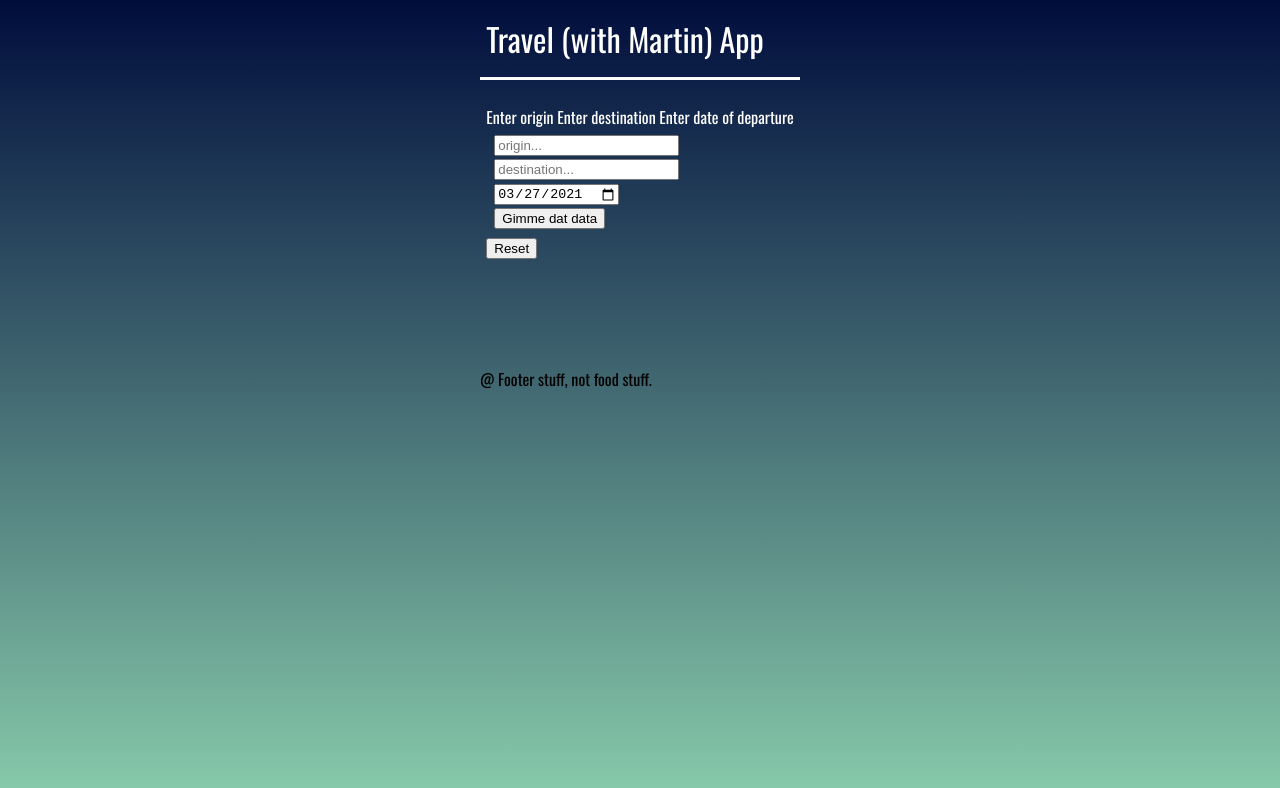
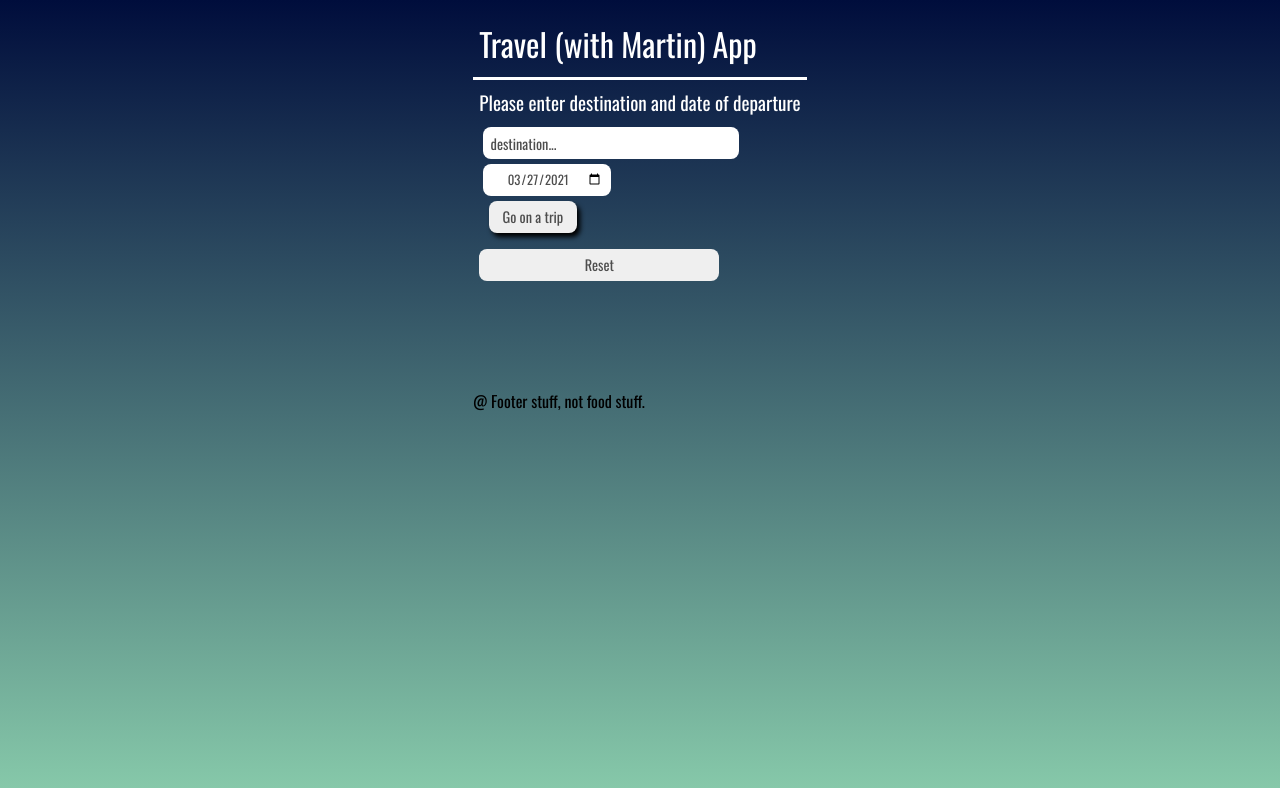
Before and after one commit to MartinSchuhmacher/udacity-final-travel-app, a website built with webpack: page src/client/views/index.html in a window 1280 px wide. Both pictures are taken after a click on the button "Reset". Built offline with nearby package versions, Linux system fonts and the light colour scheme; a web font is replaced by a local one.

Commit message:
style + refactor: Add style and refactor form area

```diff
--- a/src/client/js/app.js
+++ b/src/client/js/app.js
@@ -11,11 +11,10 @@ function handleSubmit(event) {
     };
     console.log('clicked!');
     //check input for correct format
-    const origin = document.getElementById('text').value.trim();
-    const destination = document.getElementById('text2').value.trim();
+    const destination = document.getElementById('text').value.trim();
     const departureDate = new Date(document.getElementById('date').value);
     const today = new Date();
-    const checkResult = Client.checkForValidation(origin, destination, departureDate, today);
+    const checkResult = Client.checkForValidation(destination, departureDate, today);
     //for debugging
     console.log('Result: '+checkResult);
 
@@ -23,7 +22,7 @@ function handleSubmit(event) {
     if(checkResult) {
         const dateDiff = Client.calculateDateDiff(departureDate, today);
         localStorage.setItem('dateDiff', dateDiff.toString());
-        const locationData = Client.getLocation('/location', origin, destination)
+        const locationData = Client.getLocation('/location', destination)
         .then(function(locationData) {
             Client.getWeather('/weather', locationData.lat, locationData.lng);
             return locationData;
--- a/src/client/js/checkInput.js
+++ b/src/client/js/checkInput.js
@@ -1,9 +1,9 @@
 //check if origin and destination input match a valid location format and date is not in the past
-function checkForValidation(origin, destination, departureDate, today) {
+function checkForValidation(destination, departureDate, today) {
     const expression = /^[-a-zA-Z\s]{0,255}$/;
     const regex = new RegExp(expression);
     const sameDate = Math.floor((Date.UTC(departureDate.getFullYear(), departureDate.getMonth(), departureDate.getDate()) - Date.UTC(today.getFullYear(), today.getMonth(), today.getDate()) ) /(1000*60*60*24));
-    return ((origin.match(regex) && destination.match(regex) && (departureDate > today || sameDate === 0)) ? true : false);
+    return ((destination.match(regex) && (departureDate > today || sameDate === 0)) ? true : false);
 }
 
 export {checkForValidation};
--- a/src/client/js/getLocation.js
+++ b/src/client/js/getLocation.js
@@ -1,4 +1,4 @@
-async function getLocation(url='', origin, destination) {
+async function getLocation(url='', destination) {
     try {
         const response = await fetch(url, {
             mode: 'cors',
@@ -8,7 +8,6 @@ async function getLocation(url='', origin, destination) {
                 'Content-Type': 'application/json'
             },
             body: JSON.stringify({
-                originInput: origin,
                 destinationInput: destination
             })
         });
--- /dev/null
+++ b/src/client/styles/form.scss
@@ -0,0 +1,50 @@
+//styling for form area
+label {
+    display: block;
+    font-size: 1.2rem;
+    line-height: 1.2;
+}
+
+input {
+    border-radius: 0.5rem;
+    height: 2rem;
+    width: 15rem;
+    border: none;
+    font-family: 'Oswald', sans-serif;
+    font-size: 0.9rem;
+    padding: 0 0.5rem 0 0.5rem;
+    color: #4d4d4d;
+    &:focus {
+        outline: none;
+    }
+     // specific style for browser support
+    // Firefox, Chrome, Opera
+    &::placeholder {
+        color: #4d4d4d;
+        font-family: 'Oswald', sans-serif;
+    }
+    // Internet Explorer 10-11
+    &:-ms-input-placeholder {
+        color: #4d4d4d;
+        font-family: 'Oswald', sans-serif;
+    }
+    // Microsoft Edge
+    &::-ms-input-placeholder {
+        color: #4d4d4d;
+        font-family: 'Oswald', sans-serif;
+    }
+    &#date {
+        font-size: 0.8rem;
+        width: 7rem;
+        text-align: center;
+    }
+    &[type="submit"] {
+        width: 5.5rem;
+        height: 2rem;
+        text-align: center;
+        vertical-align: middle;
+        box-shadow: 0.2rem 0.25rem 0.3rem #000;
+        cursor: pointer;
+        margin-left: 0.4rem;
+    }
+}
--- a/src/client/styles/main.scss
+++ b/src/client/styles/main.scss
@@ -29,13 +29,13 @@ main {
     grid-template-rows: 80px minmax(140px, auto) minmax(100px, auto);
     color: #ffffff;
     justify-content: center;
-    gap: 0.5em;
-
+    gap: 0.5rem;
+    //height: minmax(30vh, auto);
     .app {
         margin: 0;
-        line-height: 1.2;
-        padding: 1.25rem 0.4rem 0 0.4rem;
+        padding: 0.2rem 0.4rem 0 0.4rem;
         &.header {
+            padding-top: 1.25rem;
             font-size: 2rem;
             border-bottom-width: medium;
             border-bottom-style: solid;
@@ -44,8 +44,9 @@ main {
             display: flex;
             flex-direction: column;
             align-items: flex-start;
-            gap: 0.2em;
-            padding: 0.5em;
+            gap: 0.3rem;
+            padding: 0.8rem 0.2rem 1rem 0.2rem;
+
         }
     }
 }
--- a/src/client/styles/style.scss
+++ b/src/client/styles/style.scss
@@ -1,2 +1,2 @@
 //import the different style files
-@import 'main.scss';
+@import 'main.scss', 'form.scss';
--- a/src/client/views/index.html
+++ b/src/client/views/index.html
@@ -14,14 +14,11 @@
             <section class="app">
                 <!--form to submit data-->
                 <form id="form">
-                    <label for="text">Enter origin</label>
-                    <label for="text2">Enter destination</label>
-                    <label for="date">Enter date of departure</label>
+                    <label for="text">Please enter destination and date of departure</label>
                     <div class="text-button">
-                        <input type="text" id="text" placeholder="origin..." required>
-                        <input type="text" id="text2" placeholder="destination..." required>
+                        <input type="text" id="text" placeholder="destination..." required>
                         <input type="date" id="date" required>
-                        <input type="submit" value="Gimme dat data">
+                        <input type="submit" value="Go on a trip">
                     </div>
                 </form>
                 <input type="button" id="delete" value="Reset">
```
